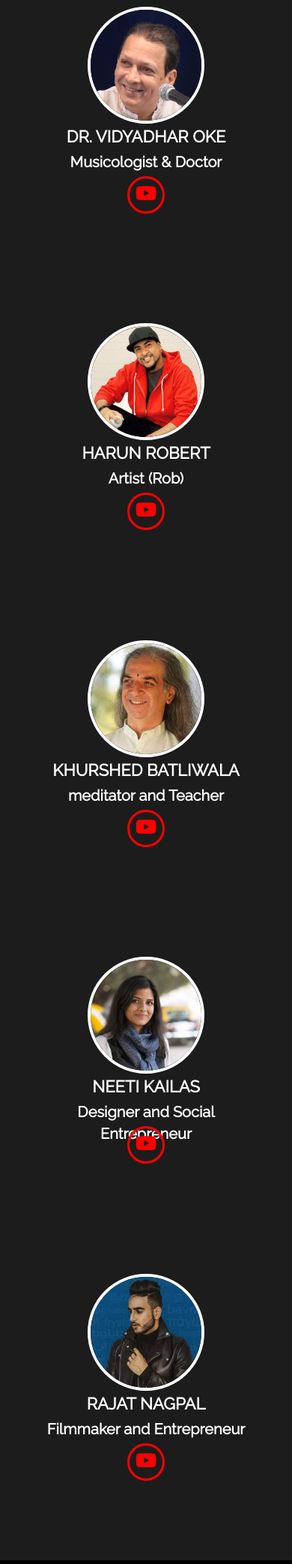
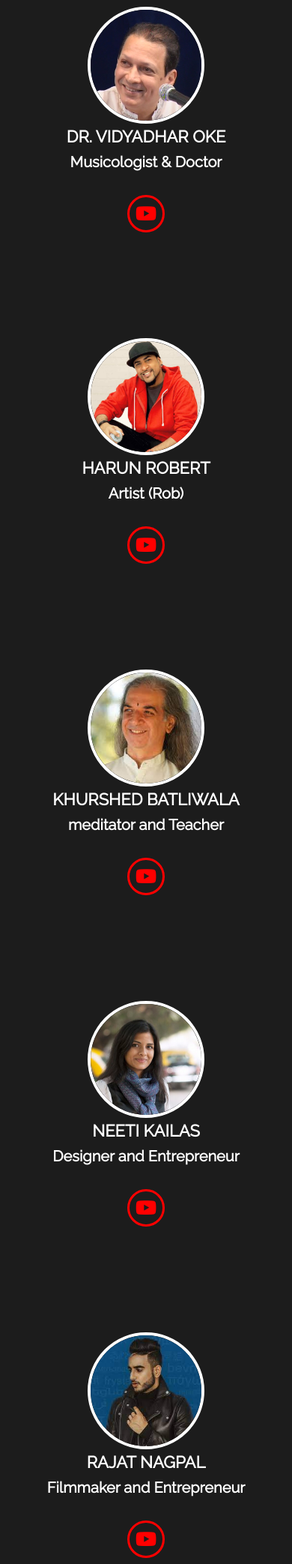
Before and after one commit to Shriyash1234/TEDxIITGandhinagar, a PHP site: page /previous.html in a window 390 px wide. Shown: the part 155-2241 px from the top of the page at 75% size. Run offline with PHP 8.4, Linux system fonts and the light colour scheme; some libraries are stand-ins or nearby versions.

Commit message:
minor changes

```diff
--- a/Assests/CSS/navbar.css
+++ b/Assests/CSS/navbar.css
@@ -999,7 +999,7 @@ footer a:hover {
   .carousel .item .youtube-icon{
     font-size: 25px !important;
     top:54vw !important;
-    padding-top: 8px;
+    padding-top: 10px;
     height: 50px !important;
     width: 50px !important;
   }
@@ -1008,4 +1008,11 @@ footer a:hover {
   .box-message .message-box{
     height: 90%;
   }
+  .mobile-wrapper{
+    height: 82vw !important;
+  }
+  .carousel .item .youtube-icon{
+    top:60.5vw !important;
+
+  }
 }
--- a/previous.html
+++ b/previous.html
@@ -116,7 +116,7 @@
                         <div class="thumb-wrapper previous-wrapper">
                             <img src="/Assests/img/speakers-images/neeti-kailas.jpeg" class="img-responsive" alt="">
                             <h2>Neeti Kailas</h2>
-                            <p>Designer and Social Entrepreneur</p>
+                            <p>Designer and Entrepreneur</p>
                             <a href="https://www.youtube.com/watch?v=-uJDMNTM8kU&feature=youtu.be&ab_channel=TEDxTalks" target="_blank"><i class="fa-brands fa-youtube youtube-icon"></i></a>
                         </div>
                       </div>
@@ -184,7 +184,7 @@
                             <div class="thumb-wrapper mobile-wrapper">
                                 <img src="/Assests/img/speakers-images/neeti-kailas.jpeg" class="img-responsive" alt="">
                                 <h2>Neeti Kailas</h2>
-                                <p>Designer and Social Entrepreneur</p>
+                                <p>Designer and Entrepreneur</p>
                                 <a href="https://www.youtube.com/watch?v=-uJDMNTM8kU&feature=youtu.be&ab_channel=TEDxTalks" target="_blank"><i class="fa-brands fa-youtube youtube-icon"></i></a>
                             </div>
                         </div>
```
